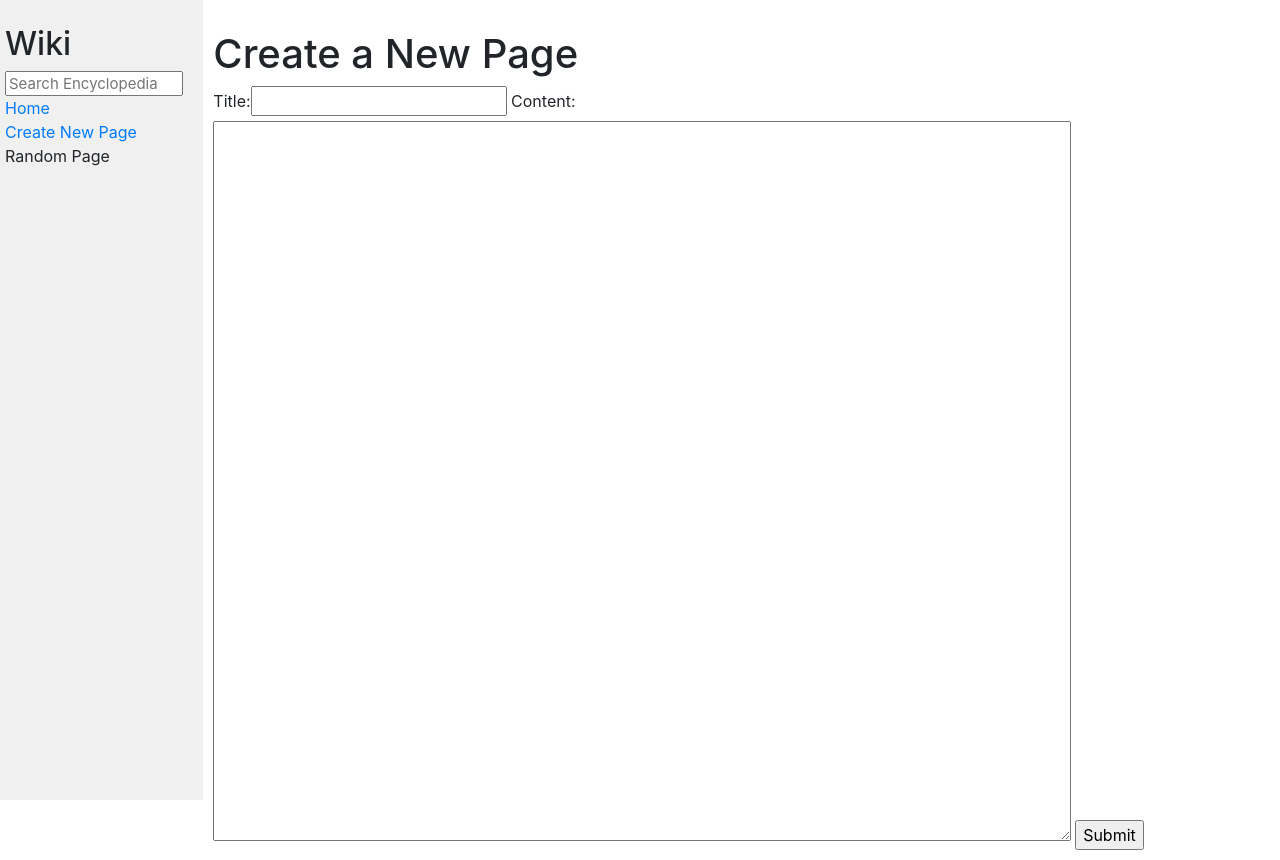
After one commit to idu-who/cs50w-wiki, a Django app: page /create-page/ in a window 1280 px wide. The commit adds this page. Run offline with Django 3.2, Linux system fonts and the light colour scheme; some libraries are stand-ins or nearby versions.

Commit message:
new page
Signed-off-by: idu-who <104561260+idu-who@users.noreply.github.com>

```diff
--- /dev/null
+++ b/encyclopedia/templates/encyclopedia/create_entry.html
@@ -0,0 +1,16 @@
+{% extends "encyclopedia/layout.html" %}
+
+{% block title %}
+    Create New Page
+{% endblock %}
+
+{% block body %}
+    <h1>Create a New Page</h1>
+
+    <form action="{% url 'create_entry' %}" method="POST">
+        {% csrf_token %}
+        {{ form }}
+        <input type="submit">
+    </form>
+
+{% endblock %}
--- a/encyclopedia/templates/encyclopedia/layout.html
+++ b/encyclopedia/templates/encyclopedia/layout.html
@@ -20,7 +20,7 @@
                     <a href="{% url 'index' %}">Home</a>
                 </div>
                 <div>
-                    Create New Page
+                    <a href="{% url 'create_entry' %}">Create New Page</a>
                 </div>
                 <div>
                     Random Page
--- a/encyclopedia/urls.py
+++ b/encyclopedia/urls.py
@@ -7,4 +7,5 @@ urlpatterns = [
     path("search/", views.search, name="search"),
     path("search-results/<str:query>/", views.search_results, name="search_results"),
     path("wiki/<str:title>/", views.entry, name="entry"),
+    path("create-page/", views.create_entry, name="create_entry"),
 ]
--- a/encyclopedia/views.py
+++ b/encyclopedia/views.py
@@ -1,3 +1,5 @@
+from django import forms
+from django.core.exceptions import ValidationError
 from django.http import HttpResponseRedirect
 from django.urls import reverse
 from django.views.decorators.http import require_POST
@@ -50,3 +52,44 @@ def entry(request, title):
 
     context["content"] = content
     return render(request, "encyclopedia/entry.html", context)
+
+
+def validate_unique_title(title):
+    if title in util.list_entries():
+        raise ValidationError(
+            f'Entry with title "{title}" already exists.'
+        )
+
+
+class CreateEntryForm(forms.Form):
+    title = forms.CharField(
+        label="Title",
+        required=True,
+        validators=[validate_unique_title]
+    )
+    content = forms.CharField(label="Content", widget=forms.Textarea())
+
+
+def create_entry(request):
+
+    if request.method == "POST":
+        form = CreateEntryForm(request.POST)
+
+        if form.is_valid():
+            title = form.cleaned_data["title"]
+            content = form.cleaned_data["content"]
+
+            util.save_entry(title, content)
+
+            return HttpResponseRedirect(reverse(
+                "entry",
+                kwargs={"title": title}
+            ))
+        else:
+            return render(request, "encyclopedia/create_entry.html", {
+                "form": form
+            })
+
+    return render(request, "encyclopedia/create_entry.html", {
+        "form": CreateEntryForm()
+    })
```
Also changed, not shown: 1 other file.
